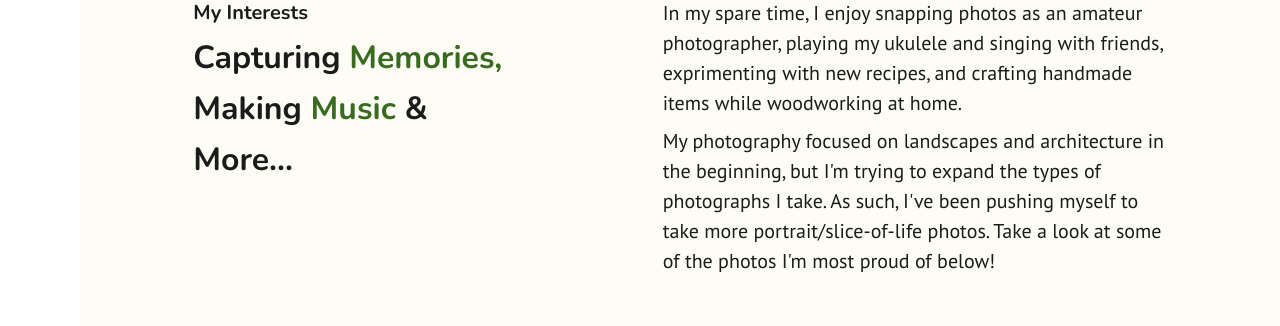
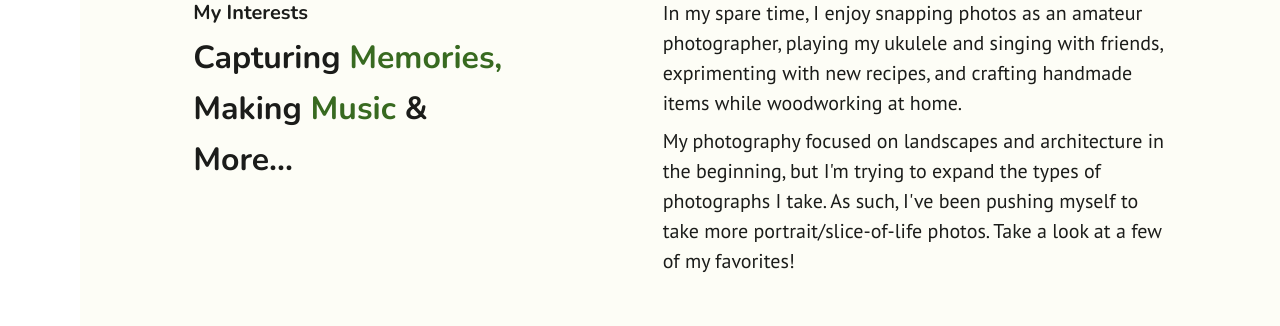
Before and after one commit to Ja-Yao/portfolio-v3, a Next.js app: page /about in a window 1280 px wide. Shown: the part 1820-2146 px from the top of the page. Built offline with nearby package versions, Linux system fonts and the light colour scheme.

Commit message:
Update resume link & add image optimizations

```diff
--- a/pages/about.tsx
+++ b/pages/about.tsx
@@ -36,7 +36,7 @@ export default function About() {
             placeItems: "center"
           }}
         >
-          <Image quality={90} src={banner} placeholder="blur" alt="banner-image" sizes='(max-width: 768px) 100vw, (max-width: 1200px) 40vw, 1500px' style={{ borderRadius: "28px", gridColumn: 1, gridRow: 1 }} />
+          <Image quality={90} src={banner} placeholder="blur" blurDataURL="/1x1-d9d9d97f.png" alt="banner-image" sizes='(max-width: 768px) 100vw, (max-width: 1200px) 40vw, 1500px' style={{ borderRadius: "28px", gridColumn: 1, gridRow: 1 }} />
           <Typography
             variant="h1"
             textAlign="center"
@@ -101,7 +101,7 @@ export default function About() {
               title='My Journey'
               subheader="A brief overview of the experiences I've had"
               action={
-                <Button variant='outlined' onClick={e => { e.preventDefault(); window.open('https://firebasestorage.googleapis.com/v0/b/portfolio-contact-form-47fb6.appspot.com/o/Jacob-Yao-Resume.pdf?alt=media&token=9514b507-3a4d-4910-bf48-58539cc12312', "_blank") }}>
+                <Button variant='outlined' onClick={e => { e.preventDefault(); window.open('https://firebasestorage.googleapis.com/v0/b/portfolio-contact-form-47fb6.appspot.com/o/Jacob-Yao-Resume.pdf?alt=media&token=db544a4d-b09a-47e7-b5e8-ee9c7f2327d3', "_blank") }}>
                   View my Resume
                 </Button>
               }
@@ -208,7 +208,7 @@ export default function About() {
                 }}
               >
                 My photography focused on landscapes and architecture in the beginning, but I'm trying to expand the
-                types of photographs I take. As such, I've been pushing myself to take more portrait/slice-of-life photos. Take a look at some of the photos I'm most proud of below!
+                types of photographs I take. As such, I've been pushing myself to take more portrait/slice-of-life photos. Take a look at a few of my favorites!
               </Typography>
             </Stack>
           </Box>
@@ -220,7 +220,7 @@ export default function About() {
               <Card key={indx} className={styles.card} sx={{ position: "relative", height: 600, width: 400 }}>
                 <div>
                   <CardMedia sx={{ height: "30vh", width: "20vh", pt: 1 }}>
-                    <Image src={img.src} alt={img.alt} fill />
+                    <Image src={img.src} alt={img.alt} fill placeholder="blur" blurDataURL="/1x1-d9d9d97f.png" loading='lazy' />
                   </CardMedia>
                   <div style={{ position: "absolute", bottom: 10, left: "50%", transform: "translateX(-45%)", width: "100%" }}>
                     <Typography sx={{ color: "#fdfdf6", zIndex: 1 }}>
```
